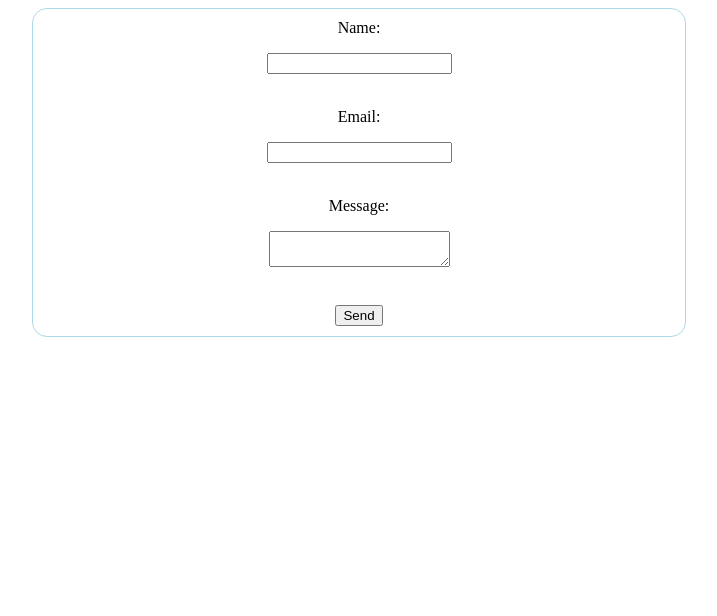
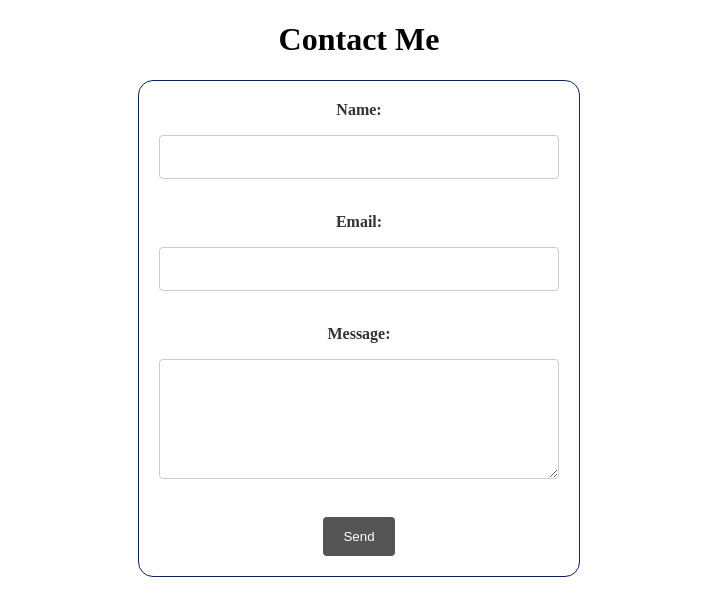
Before and after one commit to Francis-McKee/contact-form, a plain HTML site: page index.html in a window 1280 px wide. Shown: the whole page, without its empty margins (281-998 px from the left). Drawn offline with Linux system fonts and the light colour scheme.

Commit message:
edited style.css, moved to index.html

```diff
--- a/_site/css/style.css
+++ /dev/null
@@ -1,8 +0,0 @@
-form {
-    margin: auto;
-    width: 50%;
-    padding: 10px;
-    border: 1px solid lightblue;
-    border-radius: 15px;
-    text-align: center;
-}
--- a/css/style.css
+++ /dev/null
@@ -1,8 +0,0 @@
-form {
-    margin: auto;
-    width: 50%;
-    padding: 10px;
-    border: 1px solid lightblue;
-    border-radius: 15px;
-    text-align: center;
-}
--- a/index.html
+++ b/index.html
@@ -3,9 +3,76 @@
     <head>
         <meta charset="utf-8">
         <title>Contact Form</title>
-        <link rel="stylesheet" href="css/style.css" type="text/css">
     </head>
+    <style>
+
+        h1 {
+            text-align: center;
+        }
+
+        form {
+            margin: 0 auto;
+            max-width: 400px;
+            padding: 20px;
+            border: 1px solid #0B2265;
+            border-radius: 15px;
+            text-align: center;
+        }
+
+        label {
+            display: block;
+            margin-bottom: 10px;
+            font-weight: bold;
+            color: #333;
+        }
+
+        input[type="text"],
+        input[type="email"],
+        textarea {
+            width: 100%;
+            padding: 12px;
+            border: 1px solid #ccc;
+            border-radius: 4px;
+            box-sizing: border-box;
+            font-size: 16px;
+            color: #555;
+        }
+
+        textarea {
+            height: 120px;
+        }
+
+        button[type="submit"] {
+            background-color: #555;
+            color: white;
+            border: none;
+            padding: 12px 20px;
+            border-radius: 4px;
+            cursor: pointer;
+            font-size: 16 px;
+            transition: background-color 0.3s ease;
+        }
+
+        button[type="submit"]:hover {
+            background-color: #0B2265;
+        }
+
+        input[type="text"]:focus,
+        input[type="email"]:focus,
+        textarea:focus {
+            border-color: #555;
+            outline: none;
+        }
+
+        input[type="text"]::placeholder,
+        input[type="email"]::placeholder,
+        textarea::placeholder {
+            color: #999;
+        }
+
+    </style>
     <body>
+        <h1> Contact Me </h1>
         <form action="https://formspree.io/f/mdovpqyv" method="POST">
             <label>
                 Name:
```
Also changed, not shown: _site/index.html (+68 -1 lines).
